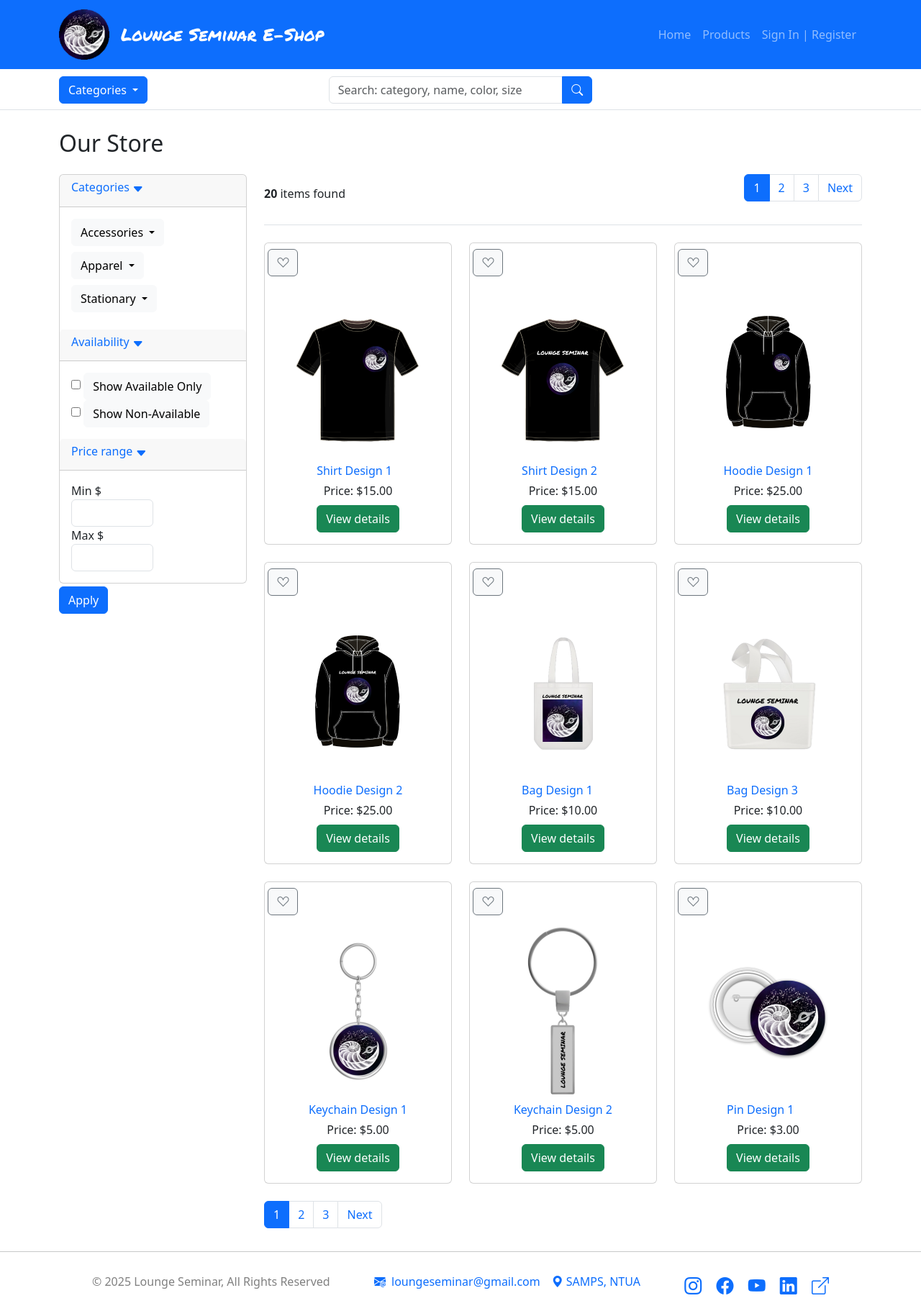
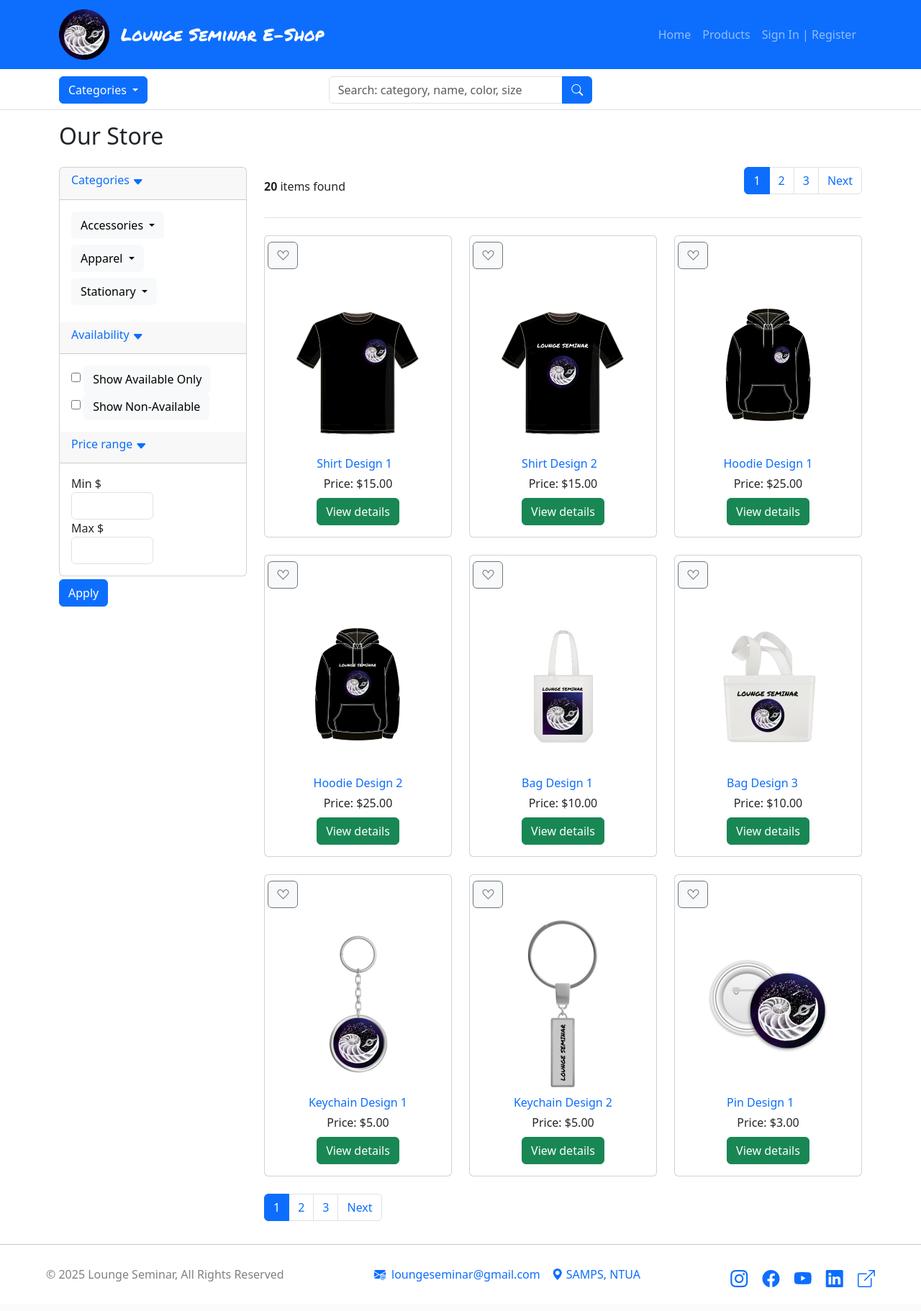
Before and after one commit to chrstnpet/django-eshop, a Django app: page /products/ in a window 1280 px wide. Shown: the whole page at 72% size. After the commit the page ends 1789 px from the top, so only its background shows below. Run offline with Django 5.2, Linux system fonts and the light colour scheme; data comes from the database, SQL or seed files in the repository; both versions use the stored data as it was after the commit; some libraries are stand-ins or nearby versions.

Commit message:
Minor stylistic choices

```diff
--- a/lsshop/carts/templates/carts/cart.html
+++ b/lsshop/carts/templates/carts/cart.html
@@ -71,6 +71,7 @@
                                                 </a>
                                             </td>
                                         </tr>
+                                        {% endfor %}
                                         {% if messages %}
                                             {% for message in messages %}
                                                 <div class="alert alert-{{ message.tags }} mt-2 mx-2" role="alert">
@@ -79,7 +80,6 @@
                                                 </div>
                                             {% endfor %}
                                             {% endif %}
-                                        {% endfor %}
                                     </tbody>
                                 </table>
                             </div> <!-- card.// -->
@@ -93,7 +93,7 @@
                                         <dd class="text-right">${{ total }}</dd>
                                     </dl>
                                     <dl class="dlist-align">
-                                        <dt>Delivery Fees:</dt>
+                                        <dt>Delivery Fee:</dt>
                                         <dd class="text-right"> ${{ delivery_tax }}.00</dd>
                                     </dl>
                                         <dl class="dlist-align">
--- a/lsshop/loginreg/templates/loginreg/account.html
+++ b/lsshop/loginreg/templates/loginreg/account.html
@@ -4,7 +4,7 @@
 {% block title %}My Account{% endblock %}
 
 {% block body %}
-<div style="padding: 0 20%;" id="account-page">
+<div id="account-page">
     <h2 class="mb-4">My Account</h2>
 
     <div class="accordion" id="accountAccordion">
--- a/lsshop/products/templates/products/store.html
+++ b/lsshop/products/templates/products/store.html
@@ -22,12 +22,12 @@
                         <form method="GET" action="{% url 'products:apply_filters' %}">
                             <div class="card">
                                 <article class="filter-group">
-                                    <header class="card-header">
+                                    <div class="card-header">
                                         <a role="button" data-bs-toggle="collapse" data-bs-target="#collapse_1" class="d-flex align-center gap-1">
                                             <h6 class="title">Categories</h6>
                                             <i class="bi bi-caret-down-fill"></i>
                                         </a>
-                                    </header>
+                                    </div>
 
                                     <div class="filter-content collapse show" id="collapse_1">
                                         <div class="card-body">
@@ -71,12 +71,12 @@
                                 </article> <!-- filter-group  .// -->
 
                                 <article class="filter-group">
-                                    <header class="card-header">
+                                    <div class="card-header">
                                         <a role="button" data-bs-toggle="collapse" data-bs-target="#collapse_2" class="d-flex align-center gap-1">
                                             <h6 class="title">Availability</h6>
                                             <i class="bi bi-caret-down-fill"></i>
                                         </a>
-                                    </header>
+                                    </div>
 
                                     <div class="filter-content collapse show" id="collapse_2">
                                         <div class="card-body">
@@ -91,12 +91,12 @@
                                 </article>
 
                                 <article class="filter-group">
-                                    <header class="card-header">
+                                    <div class="card-header">
                                         <a role="button" data-bs-toggle="collapse" data-bs-target="#collapse_3" class="d-flex align-center gap-1">
                                             <h6 class="title">Price range</h6>
                                             <i class="bi bi-caret-down-fill"></i>
                                         </a>
-                                    </header>
+                                    </div>
                                     <div class="filter-content collapse show" id="collapse_3">
                                         <div class="card-body">
                                             <div class="form-row">
@@ -118,14 +118,14 @@
                     </aside> <!-- col.// -->
 
                     <main class="col-lg-9 col-12">
-                        <header class="border-bottom mb-4 pb-3">
+                        <div class="border-bottom mb-4 pb-3">
                             <div class="d-flex justify-content-between align-items-center">
                                 <div class="form-inline">
                                     <span><b>{{ product_count }}</b> items found</span>
                                 </div>
                                 {% include 'products/pagination.html' with page_obj=products %}
                             </div>
-                        </header>
+                        </div>
 
                         <div class="row">
                             {% if products %}
--- a/lsshop/static/css/styles.css
+++ b/lsshop/static/css/styles.css
@@ -6,7 +6,34 @@
 }
 
 :root {
-    font-size: clamp(16x, 1vh, 30px);
+    font-size: clamp(16px, 1vh, 30px);
+    --navbar-height: 70px;
+    --subheader-height: 70px;
+}
+
+@media (max-width: 768px) {
+    :root {
+        --navbar-height: 70px;
+        --subheader-height: 170px;
+    }
+}
+
+@media (max-width: 576px) {
+    :root {
+        --navbar-height: 60px;
+        --subheader-height: 230px;
+    }
+}
+
+html, body {
+    height: 100%;
+    display: flex;
+    flex-direction: column;
+}
+
+main {
+    flex: 1 0 auto; /* grow to fill remaining space */
+    min-height: calc(100vh - var(--navbar-height) - var(--subheader-height));
 }
 
 a {
@@ -14,6 +41,14 @@ a {
 }
 
 /*------------ Header -------------*/
+header {
+    position: fixed;
+    top: 0;
+    left: 0;
+    width: 100%;
+    z-index: 1000;
+}
+
 #logo {
     font-family: 'Logo-Font', Arial, Helvetica, sans-serif;
     font-size: clamp(20px, 3vh, 25px);
@@ -33,20 +68,27 @@ a {
     width: 100%;
 }
 
-@media (max-width: 576px) {
-    main {
-        margin-top: 10vh !important;
-    }
-}
-
 @media (max-width: 768px) {
     #logo {
         display: none;
     }
 }
 
-/*------------ Other pages -------------*/
+/* -------------------- Content pages -------------------- */
+#home-page {
+    flex: 1 0 auto;
+    padding-top: var(--navbar-height);
+}
+
+#store-page, #prod-det-page, #account-page, #cart-page {
+    flex: 1 0 auto;
+    padding-top: calc(var(--navbar-height) + var(--subheader-height) + 30px);
+    padding-left: 5%;
+    padding-right: 5%;
+}
+
 #loginreg {
+    flex: 1 0 auto;
     margin-top: 160px;
     margin-bottom: 50px;
 }
@@ -72,23 +114,8 @@ a {
     transform: scale(1.07);
 }
 
-#store-page, #cart-page, #account-page, #prod-det-page {
-    margin-top: 180px;
-}
-
-@media (max-width: 768px) {
-    #store-page, #cart-page, #account-page, #prod-det-page {
-        margin-top: 280px;
-    }
-}
-
-@media (max-width: 576px) {
-    #store-page, #cart-page, #account-page, #prod-det-page {
-        margin-top: 320px;
-    }
-}
-
 /*------------ Footer -------------*/
 .footer-contents {
-    padding: 1% 10%;
+    flex-shrink: 0;
+    padding: 1% 5%;
 }
--- a/lsshop/templates/important/header.html
+++ b/lsshop/templates/important/header.html
@@ -1,5 +1,5 @@
 {% load static %}
-<header class="fixed-top">
+<header>
     <nav class="navbar navbar-expand-xl bg-primary navbar-dark">
         <div class="container">
 
```
Also changed, not shown: lsshop/home/templates/home/home.html (+4 -4 lines), lsshop/db.sqlite3. Lines whose indentation alone changed are shown as unchanged.
